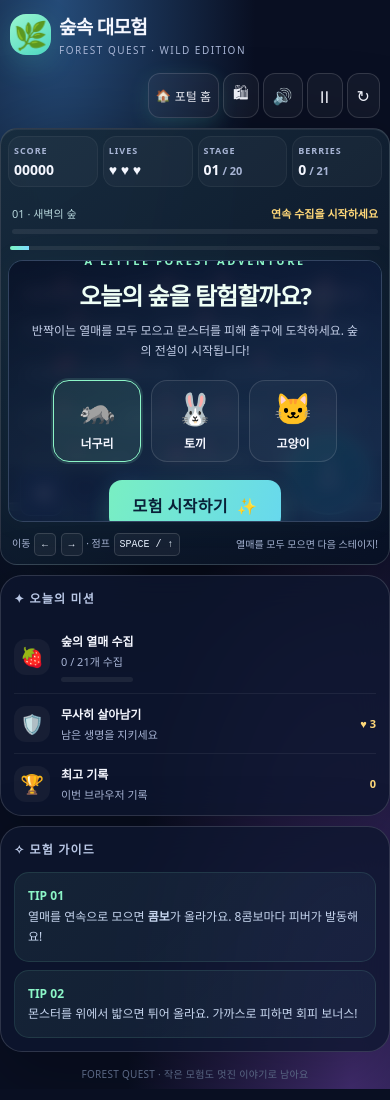
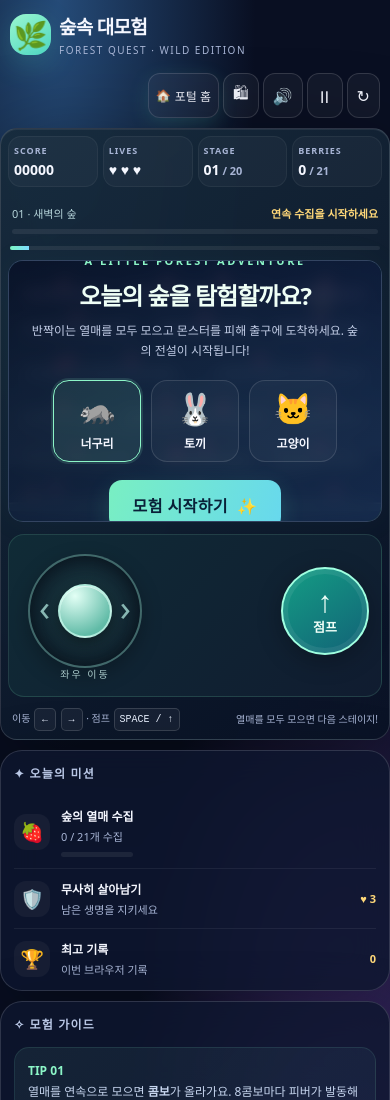
Before and after one commit to guras1984/forest-game, a plain HTML site: page index.html in a window 390 px wide. Shown: the top 1100 px of the page. Drawn offline with Linux system fonts and the light colour scheme.

Commit message:
Move controls below gameplay and replace D-pad with captured drag joystick

```diff
--- a/index.html
+++ b/index.html
@@ -28,23 +28,11 @@ canvas{width:100%;height:auto;display:block;aspect-ratio: 800 / 560;touch-action
 .side{display:flex;flex-direction:column;gap:14px}.side-card{padding:17px}.side-title{font-size:12px;letter-spacing:1.2px;font-weight:900;color:#b9c7e5;margin-bottom:14px}.mission{display:flex;align-items:center;gap:11px;padding:11px 0;border-bottom:1px solid #ffffff10}.mission:last-child{border:0;padding-bottom:0}.mission-icon{width:36px;height:36px;display:grid;place-items:center;border-radius:12px;background:#ffffff0b;font-size:19px}.mission b{font-size:12px;display:block}.mission small{font-size:11px;color:var(--muted);display:block;margin-top:3px}.pill{margin-left:auto;font-size:11px;font-weight:900;color:var(--gold)}
 .progress-track{height:5px;border-radius:10px;background:#ffffff12;margin-top:8px;overflow:hidden}.progress-track span{height:100%;display:block;width:0;background:linear-gradient(90deg,#ffd879,#ff9b8b);transition:width .2s}
 .tipbox{background:linear-gradient(135deg,#8cf5c712,#78dfff0b);border:1px solid #8cf5c71c;border-radius:15px;padding:13px;font-size:12px;line-height:1.7;color:#c7d6ef}.tipbox strong{color:var(--mint)}
-.shop-overlay{position:absolute;inset:0;z-index:5;background:#071126ed;backdrop-filter:blur(12px);padding:16px;overflow:auto;line-height:normal}.shop-overlay.hidden{display:none}.shop-head{display:flex;align-items:center;justify-content:space-between;gap:10px;margin-bottom:12px}.shop-head h2{font-size:22px;margin:0}.shop-meta{font-size:12px;color:#b8c8e8;margin:6px 0 14px}.shop-grid{display:grid;grid-template-columns:repeat(2,minmax(0,1fr));gap:9px}.shop-item{border:1px solid #ffffff20;background:#ffffff0a;border-radius:14px;padding:12px;text-align:left;min-width:0}.shop-item .shop-icon{font-size:25px}.shop-item b{display:block;font-size:13px;margin:5px 0}.shop-item p{font-size:11px;line-height:1.5;color:#b8c8e8;margin:0 0 9px;min-height:34px}.shop-item button{width:100%;border:0;border-radius:9px;padding:9px 5px;font-weight:900;background:linear-gradient(110deg,#79efc2,#67d8ee);color:#092038}.shop-item button:disabled{background:#ffffff15;color:#8997b5}.shop-note{font-size:10px;color:#9baecc;margin-top:12px;line-height:1.5}.mobile-controls{display:none}
+.shop-overlay{position:absolute;inset:0;z-index:5;background:#071126ed;backdrop-filter:blur(12px);padding:16px;overflow:auto;line-height:normal}.shop-overlay.hidden{display:none}.shop-head{display:flex;align-items:center;justify-content:space-between;gap:10px;margin-bottom:12px}.shop-head h2{font-size:22px;margin:0}.shop-meta{font-size:12px;color:#b8c8e8;margin:6px 0 14px}.shop-grid{display:grid;grid-template-columns:repeat(2,minmax(0,1fr));gap:9px}.shop-item{border:1px solid #ffffff20;background:#ffffff0a;border-radius:14px;padding:12px;text-align:left;min-width:0}.shop-item .shop-icon{font-size:25px}.shop-item b{display:block;font-size:13px;margin:5px 0}.shop-item p{font-size:11px;line-height:1.5;color:#b8c8e8;margin:0 0 9px;min-height:34px}.shop-item button{width:100%;border:0;border-radius:9px;padding:9px 5px;font-weight:900;background:linear-gradient(110deg,#79efc2,#67d8ee);color:#092038}.shop-item button:disabled{background:#ffffff15;color:#8997b5}.shop-note{font-size:10px;color:#9baecc;margin-top:12px;line-height:1.5}
 .toast{position:absolute;left:50%;top:14px;transform:translate(-50%,-10px);background:#101b33eF;border:1px solid #ffffff25;border-radius:20px;padding:9px 15px;font-size:12px;font-weight:800;opacity:0;transition:.2s;pointer-events:none;white-space:nowrap;z-index:2}.toast.show{opacity:1;transform:translate(-50%,0)}
-/* Touch controls sit over the lower edge of the game only on small screens. */
-.mobile-controls{display:none;position:absolute;left:0;right:0;bottom:2.2%;z-index:4;align-items:flex-end;justify-content:space-between;padding:0 3.5%;pointer-events:none;user-select:none;-webkit-user-select:none}
-.dpad{display:grid;grid-template-columns:repeat(3,clamp(35px,10.5vw,58px));grid-template-rows:repeat(3,clamp(35px,10.5vw,58px));gap:3px;pointer-events:auto}
-.mobile-controls button{touch-action:none;-webkit-tap-highlight-color:transparent;display:flex;align-items:center;justify-content:center;color:#f5fbff;font-weight:900;border:1px solid #9edfffaa;background:linear-gradient(145deg,#164a7bd9,#09264ddd);box-shadow:inset 0 1px 2px #ffffff45,0 2px 8px #00132966;backdrop-filter:blur(2px);padding:0;min-width:0;min-height:0}
-.mobile-controls button:active{filter:brightness(1.35);transform:scale(.94)}
-.dpad .dir{font-size:clamp(17px,5vw,25px);border-radius:12px}
-.dpad .up{grid-column:2;grid-row:1}.dpad .left{grid-column:1;grid-row:2}.dpad-center{grid-column:2;grid-row:2;border:1px solid #ffffff25;border-radius:50%;background:#071a35aa}.dpad .right{grid-column:3;grid-row:2}.dpad .down{grid-column:2;grid-row:3}
-.jump-btn{pointer-events:auto;flex-direction:column;gap:0;width:clamp(76px,21vw,112px);height:clamp(76px,21vw,112px);border-radius:50%;border:2px solid #76ffe1!important;background:linear-gradient(145deg,#00b994e8,#006d75e8)!important;box-shadow:inset 0 0 0 4px #ffffff20,0 0 14px #00e8c555!important;font-size:clamp(28px,8vw,42px);margin-bottom:1px}
-.jump-btn small{font-size:clamp(12px,3.4vw,16px);line-height:1.2}
-@media(max-width:700px){.mobile-controls{display:flex!important}.canvas-wrap{isolation:isolate}.overlay,.shop-overlay{z-index:5}.toast{z-index:6}}
-@media(max-width:390px){.mobile-controls{padding:0 3%}.dpad{gap:2px}.dpad .dir{border-radius:10px}}
-
 .footer{text-align:center;color:#687899;font-size:10px;margin-top:14px;letter-spacing:.3px}
 @media(max-width:760px){.top-actions .home-link .label{display:inline}.top-actions .home-link{padding:9px 10px}body{padding:8px;align-items:flex-start}.shell{width:100%}.layout{grid-template-columns:1fr;gap:10px}.side{display:grid;grid-template-columns:1fr 1fr;gap:10px}.side-card{padding:13px}.top{margin-bottom:10px}.top-actions .label{display:none}.hud{gap:5px}.stat{padding:8px 7px}.stat-value{font-size:17px}.game-card{padding:7px;border-radius:17px}.tipline{font-size:10px}.footer{margin-bottom:8px}canvas{width:100%;height:auto;touch-action:none}}
-@media(max-width:420px){.top-actions .home-link{gap:4px;padding:8px 7px;font-size:12px}.shop-grid{grid-template-columns:1fr 1fr}.side{grid-template-columns:1fr}.brand{gap:8px}.logo{width:41px;height:41px}.top-actions{gap:4px}.iconbtn{padding:8px 9px}.hud{grid-template-columns:repeat(4,minmax(0,1fr))}.stat-label{font-size:9px}.stat-value{font-size:14px}.stat{padding:7px 5px}.mobile-controls{gap:5px}.mobile-controls button{font-size:15px;min-height:46px;padding:11px 2px}.modal p{font-size:12px}.char{width:88px;padding:10px 5px}}
+@media(max-width:420px){.top-actions .home-link{gap:4px;padding:8px 7px;font-size:12px}.shop-grid{grid-template-columns:1fr 1fr}.side{grid-template-columns:1fr}.brand{gap:8px}.logo{width:41px;height:41px}.top-actions{gap:4px}.iconbtn{padding:8px 9px}.hud{grid-template-columns:repeat(4,minmax(0,1fr))}.stat-label{font-size:9px}.stat-value{font-size:14px}.stat{padding:7px 5px}.modal p{font-size:12px}.char{width:88px;padding:10px 5px}}
 
 /* Mobile-first refinements */
 @media (max-width: 700px) {
@@ -52,7 +40,7 @@ canvas{width:100%;height:auto;display:block;aspect-ratio: 800 / 560;touch-action
   .app, .game-wrap, .shell { width: 100% !important; max-width: 100% !important; }
   .game-frame, .game-container { border-radius: 0 !important; }
   canvas { touch-action: none; }
-  .mobile-controls { display: flex !important; }
+
   .shop-overlay { padding: 12px; }
   .shop-head h2 { font-size: 20px; }
   .shop-grid { grid-template-columns: repeat(2, minmax(0,1fr)); gap: 8px; }
@@ -68,9 +56,21 @@ canvas{width:100%;height:auto;display:block;aspect-ratio: 800 / 560;touch-action
 }
 
 
-.rush{display:flex;flex-wrap:wrap;gap:8px;justify-content:space-between;padding:8px 4px 12px;font-size:11px;color:#b4d3d8}.rush b{color:#ffd879}.rush-track{width:100%;height:5px;background:#ffffff12;border-radius:9px;overflow:hidden}.rush-track i{display:block;width:0;height:100%;background:linear-gradient(90deg,#80ffd4,#ffe08a,#ff95bd);transition:width .1s}.game-card{background:linear-gradient(145deg,rgba(23,43,60,.95),rgba(9,18,37,.96));box-shadow:0 30px 100px #0007,inset 0 1px #ffffff12}.canvas-wrap{box-shadow:0 0 40px #61e5b20a}.dpad{grid-template-rows:clamp(46px,12vw,64px);grid-template-columns:repeat(3,clamp(40px,11vw,60px))}.dpad .left,.dpad .right,.dpad-center{grid-row:1}.modal h2{color:#effff6}.primary{letter-spacing:.4px}
+.rush{display:flex;flex-wrap:wrap;gap:8px;justify-content:space-between;padding:8px 4px 12px;font-size:11px;color:#b4d3d8}.rush b{color:#ffd879}.rush-track{width:100%;height:5px;background:#ffffff12;border-radius:9px;overflow:hidden}.rush-track i{display:block;width:0;height:100%;background:linear-gradient(90deg,#80ffd4,#ffe08a,#ff95bd);transition:width .1s}.game-card{background:linear-gradient(145deg,rgba(23,43,60,.95),rgba(9,18,37,.96));box-shadow:0 30px 100px #0007,inset 0 1px #ffffff12}.canvas-wrap{box-shadow:0 0 40px #61e5b20a}.modal h2{color:#effff6}.primary{letter-spacing:.4px}
 @media(prefers-reduced-motion:reduce){*{transition:none!important}}
 @media(max-width:700px){.top{flex-wrap:wrap;padding:12px 10px 0}.brand{flex:1 1 100%}.top-actions{width:100%;justify-content:flex-end}.top-actions .iconbtn{flex-shrink:0}.sub{font-size:10px;letter-spacing:1.5px}.shell{overflow-x:hidden}}
+
+.touch-controls{display:flex;position:relative;align-items:center;justify-content:space-between;gap:12px;margin-top:12px;padding:14px 18px 20px;border:1px solid #8cf5c724;border-radius:16px;background:linear-gradient(135deg,#102b36,#101c30);user-select:none;-webkit-user-select:none}
+#forestJoystick{width:132px;height:144px;flex-shrink:0;position:relative;display:grid;place-items:center;touch-action:none;cursor:grab;-webkit-touch-callout:none}
+.stick-ring{width:120px;height:120px;position:relative;border-radius:50%;border:2px solid #8bcfbd66;background:radial-gradient(circle,#4b8e7940,#0b192b);box-shadow:inset 0 0 24px #0008,0 7px 20px #0004;pointer-events:none}
+.stick-ring span{position:absolute;top:calc(50% - 21px);font-size:36px;color:#8ab9b5;line-height:1}.stick-left{left:9px}.stick-right{right:9px}
+#forestKnob{position:absolute;left:50%;top:50%;width:54px;height:54px;transform:translate(-50%,-50%);border-radius:50%;border:2px solid #d4fff4aa;background:radial-gradient(circle at 30% 20%,#e2fff5,#61bba7 75%);box-shadow:0 5px 16px #0007,inset 0 1px #fff9;transition:transform .16s ease-out;will-change:transform}
+#forestJoystick.steering{cursor:grabbing}#forestJoystick.steering #forestKnob{transition:none}#forestJoystick.steering .stick-ring{border-color:#aaffdd;box-shadow:inset 0 0 24px #0008,0 0 22px #8cf5c733}.stick-label{position:absolute;bottom:-2px;font-size:10px;letter-spacing:2px;color:#a8c8c8}
+.control-hint{color:#d5eee6;font-size:12px;line-height:1.9;text-align:center}.control-hint small{color:#8aa9ad;font-size:10px}
+.forest-jump{width:96px;height:96px;flex-shrink:0;padding:0;border-radius:50%;border:2px solid #a0ffe0;background:linear-gradient(145deg,#149d84,#126277);box-shadow:inset 0 0 0 5px #ffffff12,0 6px 24px #0004;color:#effff8;display:flex;flex-direction:column;align-items:center;justify-content:center;gap:1px;touch-action:none;cursor:pointer;font:inherit;-webkit-tap-highlight-color:transparent}
+.forest-jump span{font-size:30px;line-height:1}.forest-jump b{font-size:13px}.forest-jump.pressed{filter:brightness(1.3);transform:scale(.96)}.forest-jump:focus-visible{outline:3px solid #ffd879;outline-offset:4px}
+@media(max-width:440px){.touch-controls{padding:8px 12px 17px;gap:8px}.control-hint{display:none}#forestJoystick{width:128px;height:136px}.stick-ring{width:114px;height:114px}.forest-jump{width:88px;height:88px}}
+@media(pointer:fine) and (min-width:761px){.touch-controls{padding:8px 24px 15px}#forestJoystick{height:118px;width:116px}.stick-ring{width:100px;height:100px}.forest-jump{width:80px;height:80px}}
 </style>
 </head>
 <body>
@@ -90,14 +90,6 @@ canvas{width:100%;height:auto;display:block;aspect-ratio: 800 / 560;touch-action
       <div class="rush"><span id="zoneName">01 · 새벽의 숲</span><b id="comboLabel">연속 수집을 시작하세요</b><div class="rush-track"><i id="rushFill"></i></div></div><div class="stagebar"><div class="stagefill" id="stagefill"></div></div>
       <div class="canvas-wrap">
         <canvas id="game" width="800" height="560" aria-label="숲속 대모험 게임 화면"></canvas>
-        <div class="mobile-controls" aria-label="모바일 게임 조작">
-          <div class="dpad" aria-label="방향 조작">
-            <button class="dir left" data-key="ArrowLeft" aria-label="왼쪽 이동">◀</button>
-            <span class="dpad-center" aria-hidden="true"></span>
-            <button class="dir right" data-key="ArrowRight" aria-label="오른쪽 이동">▶</button>
-          </div>
-          <button class="jump-btn" data-key="Space" aria-label="점프"><span aria-hidden="true">⬆</span><small>점프</small></button>
-        </div>
         <div class="toast" id="toast"></div>
         <div class="shop-overlay hidden" id="shopOverlay">
           <div class="shop-head"><h2>🛍 숲속 상점</h2><button class="secondary" id="closeShop">닫기 ✕</button></div>
@@ -118,6 +110,11 @@ canvas{width:100%;height:auto;display:block;aspect-ratio: 800 / 560;touch-action
             <button class="primary" id="mainBtn">모험 시작하기&nbsp; ✨</button>
           </div>
         </div>
+      </div>
+      <div class="touch-controls" aria-label="게임 조작부">
+        <div id="forestJoystick" role="group" aria-label="좌우 이동 조이스틱. 누르고 좌우로 드래그하세요."><div class="stick-ring"><span class="stick-left" aria-hidden="true">‹</span><span class="stick-right" aria-hidden="true">›</span><div id="forestKnob"></div></div><span class="stick-label">좌우 이동</span></div>
+        <div class="control-hint">가볍게 밀어서 이동<br><small>손을 떼면 멈춰요</small></div>
+        <button class="forest-jump" id="touchJump" aria-label="점프"><span aria-hidden="true">↑</span><b>점프</b></button>
       </div>
       <div class="tipline"><span>이동 <kbd class="key">←</kbd> <kbd class="key">→</kbd> · 점프 <kbd class="key">SPACE / ↑</kbd></span><span>열매를 모두 모으면 다음 스테이지!</span></div>
 
@@ -153,6 +150,7 @@ const shopItems=[
  {id:'jumppower',icon:'🚀',name:'슈퍼 점프',desc:'점프 높이가 영구적으로 강해져요.',cost:25,unlock:5}
 ];
 let platforms=[],items=[],enemies=[],particles=[],decor=[];
+let stickDirection=0,touchJump=false;
 let combo=0,maxCombo=0,comboTime=0,fever=0,runTime=0,hits=0,stomps=0,nearMisses=0,stageHits=0,coyote=0,jumpBuffer=0,shake=0;
 const reducedMotion=window.matchMedia('(prefers-reduced-motion: reduce)').matches;
 const zones=[{name:'새벽의 숲',sky:['#102b3e','#306c70','#89a68a'],hills:['#2c6264','#225951','#15443e']},{name:'황혼의 숲',sky:['#271d49','#794d72','#c2927d'],hills:['#654366','#4c3659','#352b4a']},{name:'안개 숲',sky:['#142537','#365b74','#8ba6b0'],hills:['#476c80','#36586d','#244557']},{name:'별빛 숲',sky:['#0c1232','#30295a','#596887'],hills:['#353457','#29294c','#1c2640']}];
@@ -193,15 +191,15 @@ function pop(msg){let el=$('toast');el.textContent=msg;el.classList.add('show');
 function showOverlay(title,text,button,showChars=false){$('modalTitle').textContent=title;$('modalText').textContent=text;$('mainBtn').textContent=button;$('characters').style.display=showChars?'flex':'none';$('overlay').classList.remove('hidden')}
 function hideOverlay(){$('overlay').classList.add('hidden')}
 function start(){if(!started){started=true;totalRuns++;localStorage.setItem('forestQuestRuns',totalRuns);score=0;maxCombo=0;runTime=0;hits=0;stomps=0;nearMisses=0;lives=3+(owned.heart?1:0);shieldReady=!!owned.shield;stage=1;player.speed=owned.speed?4.5:3.5;player.jump=owned.jumppower?-12.2:-10.4;makeStage(stage);renderShop()}paused=false;hideOverlay();$('pauseBtn').innerHTML='Ⅱ <span class="label">일시정지</span>';last=performance.now();cancelAnimationFrame(raf);raf=requestAnimationFrame(loop);beep(520,.08)}
-function pause(){if(!started)return;paused=!paused;if(paused){cancelAnimationFrame(raf);showOverlay('잠깐 쉬어가요','모험은 여기서 기다리고 있어요. 준비가 되면 계속 달려요!','계속하기',false);$('pauseBtn').innerHTML='▶ <span class="label">계속하기</span>'}else{hideOverlay();$('pauseBtn').innerHTML='Ⅱ <span class="label">일시정지</span>';last=performance.now();raf=requestAnimationFrame(loop)}}
-function reset(){cancelAnimationFrame(raf);started=false;paused=false;score=0;lives=3;stage=1;makeStage(stage);showOverlay('새로운 모험을 떠나요','캐릭터를 고르고 열매를 모아 숲의 모든 스테이지를 정복하세요!','모험 시작하기 ✨',true)}
+function pause(){if(!started)return;resetTouch();paused=!paused;if(paused){cancelAnimationFrame(raf);showOverlay('잠깐 쉬어가요','모험은 여기서 기다리고 있어요. 준비가 되면 계속 달려요!','계속하기',false);$('pauseBtn').innerHTML='▶ <span class="label">계속하기</span>'}else{hideOverlay();$('pauseBtn').innerHTML='Ⅱ <span class="label">일시정지</span>';last=performance.now();raf=requestAnimationFrame(loop)}}
+function reset(){resetTouch();cancelAnimationFrame(raf);started=false;paused=false;score=0;lives=3;stage=1;makeStage(stage);showOverlay('새로운 모험을 떠나요','캐릭터를 고르고 열매를 모아 숲의 모든 스테이지를 정복하세요!','모험 시작하기 ✨',true)}
 function collision(a,b){return a.x<b.x+b.w&&a.x+a.w>b.x&&a.y<b.y+b.h&&a.y+a.h>b.y}
 function hurt(){if(invuln>0)return;if(shieldReady){shieldReady=false;invuln=80;particlesAt(player.x+14,player.y+16,'#8cf5c7',20);pop('보호막이 충격을 막았어요!');return}enemies.forEach(e=>e.near=false);lives--;hits++;stageHits++;combo=0;comboTime=0;fever=0;shake=14;invuln=100;particlesAt(player.x+14,player.y+16,'#ff7e92',20);sfx('hit');player.x=35;player.y=482;player.vx=0;player.vy=0;player.jumps=0;coyote=0;jumpBuffer=0;updateHud();if(lives<=0){started=false;cancelAnimationFrame(raf);let best=Number(localStorage.getItem('forestQuestBest')||0);if(score>best){localStorage.setItem('forestQuestBest',score)}updateHud();showOverlay('다시 도전해 볼까요?',summary(),'다시 도전하기',false)}}
 function nextStage(){if(stageHits===0){score+=500*stage;pop('무피격 클리어! +'+500*stage)}sfx('clear');if(stage>=20){started=false;let best=Number(localStorage.getItem('forestQuestBest')||0);if(score>best)localStorage.setItem('forestQuestBest',score);updateHud();showOverlay('숲의 전설이 되었어요!','20개 스테이지 정복! '+summary(),'한 번 더 모험하기',false);return}stage++;makeStage(stage);pop('STAGE '+stage+' · 새로운 숲이 열렸어요!');updateHud()}
 function update(dt){
  clock+=dt; if(invuln>0)invuln-=dt;
  runTime+=dt;shake=Math.max(0,shake-dt);fever=Math.max(0,fever-dt);comboTime=Math.max(0,comboTime-dt);if(comboTime===0)combo=0;
- let left=keys.ArrowLeft||keys.KeyA,right=keys.ArrowRight||keys.KeyD,jump=keys.Space||keys.ArrowUp||keys.KeyW;
+ let left=keys.ArrowLeft||keys.KeyA||stickDirection<0,right=keys.ArrowRight||keys.KeyD||stickDirection>0,jump=keys.Space||keys.ArrowUp||keys.KeyW||touchJump;
  const target=((right?1:0)-(left?1:0))*player.speed;
  player.vx+=(target-player.vx)*Math.min(1,.3*dt);if(Math.abs(player.vx)>.1)player.dir=player.vx>0?1:-1;
  coyote=player.ground?7:Math.max(0,coyote-dt);jumpBuffer=jump&&!jumpLatch?8:Math.max(0,jumpBuffer-dt);
@@ -264,7 +262,7 @@ function renderShop(){
   card.appendChild(btn);$('shopGrid').appendChild(card);
  });
 }
-function openShop(){paused=started; if(started)cancelAnimationFrame(raf);$('shopOverlay').classList.remove('hidden');renderShop()}
+function openShop(){resetTouch();paused=started; if(started)cancelAnimationFrame(raf);$('shopOverlay').classList.remove('hidden');renderShop()}
 function closeShop(){ $('shopOverlay').classList.add('hidden');if(started&&paused){paused=false;last=performance.now();raf=requestAnimationFrame(loop)}}
 $('shopBtn').addEventListener('click',openShop);$('closeShop').addEventListener('click',closeShop);
 window.addEventListener('keydown',e=>{if(['ArrowLeft','ArrowRight','ArrowUp','ArrowDown','Space'].includes(e.code))e.preventDefault();keys[e.code]=true;if(e.code==='Escape')pause();if(e.code==='KeyP')pause()});
@@ -273,7 +271,17 @@ document.querySelectorAll('.char').forEach(b=>b.addEventListener('click',()=>{ch
 $('mainBtn').addEventListener('click',()=>{if(!started){if(lives<=0)reset();start()}else if(paused){paused=false;hideOverlay();last=performance.now();raf=requestAnimationFrame(loop)}else start()});
 $('pauseBtn').addEventListener('click',pause);$('restartBtn').addEventListener('click',reset);
 $('soundBtn').addEventListener('click',()=>{sound=!sound;$('soundBtn').innerHTML=(sound?'🔊':'🔇')+' <span class="label">소리</span>';if(sound)beep(650,.08)});
-document.querySelectorAll('[data-key]').forEach(b=>{const k=b.dataset.key;const down=e=>{e.preventDefault();try{b.setPointerCapture(e.pointerId)}catch(_){}keys[k]=true};const up=e=>{e.preventDefault();keys[k]=false};b.addEventListener('pointerdown',down);b.addEventListener('pointerup',up);b.addEventListener('pointerleave',up);b.addEventListener('pointercancel',up);b.addEventListener('lostpointercapture',up)});window.addEventListener('blur',()=>{keys={};jumpLatch=false;if(started&&!paused)pause()});document.addEventListener('visibilitychange',()=>{if(document.hidden){keys={};jumpLatch=false;if(started&&!paused)pause()}});
+const stick=$('forestJoystick'),knob=$('forestKnob'),jumpButton=$('touchJump');
+let stickPointer=null,jumpPointer=null;
+function resetStick(){stickPointer=null;stickDirection=0;stick.classList.remove('steering');knob.style.transform='translate(-50%,-50%)'}
+function resetTouch(){resetStick();jumpPointer=null;touchJump=false;jumpButton.classList.remove('pressed')}
+function moveStick(e){if(e.pointerId!==stickPointer)return;e.preventDefault();const r=stick.getBoundingClientRect(),dx=e.clientX-(r.left+r.width/2),dy=e.clientY-(r.top+r.height/2),limit=32,len=Math.hypot(dx,dy),scale=len>limit?limit/len:1;knob.style.transform=`translate(calc(-50% + ${dx*scale}px),calc(-50% + ${dy*scale}px))`;stickDirection=Math.abs(dx)<10?0:Math.sign(dx)}
+stick.addEventListener('pointerdown',e=>{if(stickPointer!==null||(e.pointerType==='mouse'&&e.button!==0))return;e.preventDefault();stickPointer=e.pointerId;stick.setPointerCapture(e.pointerId);stick.classList.add('steering');moveStick(e)});
+stick.addEventListener('pointermove',moveStick);
+for(const ev of ['pointerup','pointercancel','lostpointercapture'])stick.addEventListener(ev,e=>{if(e.pointerId===stickPointer)resetStick()});
+jumpButton.addEventListener('pointerdown',e=>{if(jumpPointer!==null||(e.pointerType==='mouse'&&e.button!==0))return;e.preventDefault();jumpPointer=e.pointerId;touchJump=true;jumpButton.setPointerCapture(e.pointerId);jumpButton.classList.add('pressed')});
+for(const ev of ['pointerup','pointercancel','lostpointercapture'])jumpButton.addEventListener(ev,e=>{if(e.pointerId===jumpPointer){jumpPointer=null;touchJump=false;jumpButton.classList.remove('pressed')}});
+window.addEventListener('blur',()=>{resetTouch();keys={};jumpLatch=false;if(started&&!paused)pause()});document.addEventListener('visibilitychange',()=>{if(document.hidden){resetTouch();keys={};jumpLatch=false;if(started&&!paused)pause()}});
 makeStage(1);renderShop();draw();
 })();
 </script>
```
